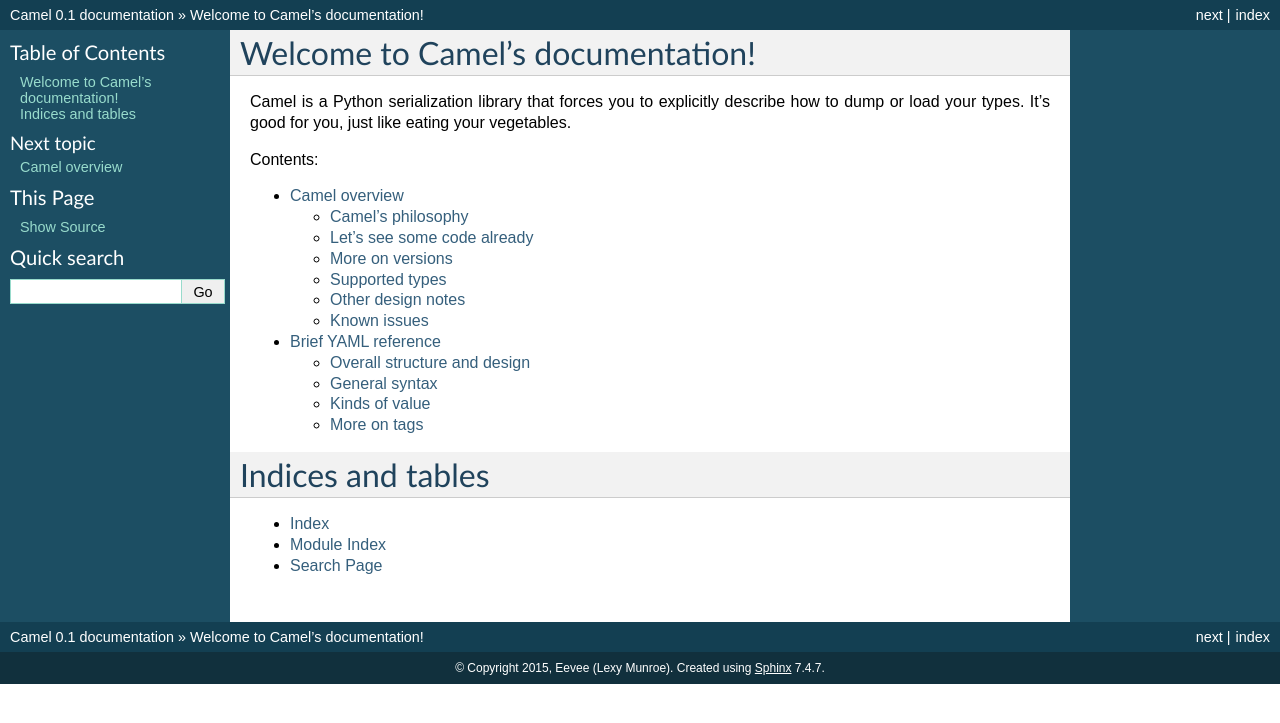
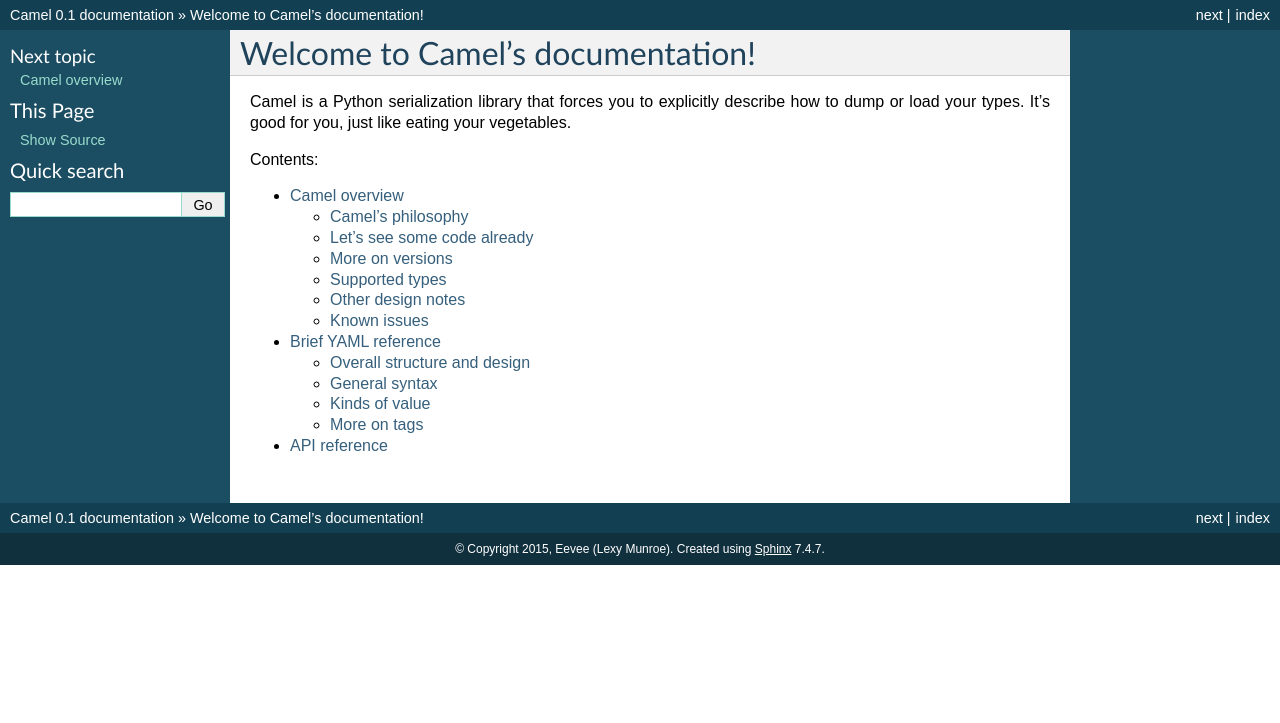
Before and after one commit to eevee/camel, a Sphinx documentation site: the page built from docs/index.rst, in a window 1280 px wide. Shown: the top 723 px of the page. Built offline with Sphinx 7.4.7, drawn with Linux system fonts in a browser that asks for light colours.

```diff
--- /dev/null
+++ b/docs/api.rst
@@ -0,0 +1,6 @@
+API reference
+=============
+
+.. automodule:: camel
+   :members:
+   :undoc-members:
--- a/docs/conf.py
+++ b/docs/conf.py
@@ -18,7 +18,7 @@ import os
 # If extensions (or modules to document with autodoc) are in another directory,
 # add these directories to sys.path here. If the directory is relative to the
 # documentation root, use os.path.abspath to make it absolute, like shown here.
-#sys.path.insert(0, os.path.abspath('.'))
+sys.path.insert(0, os.path.abspath('..'))
 
 # -- General configuration ------------------------------------------------
 
--- a/docs/index.rst
+++ b/docs/index.rst
@@ -17,12 +17,4 @@ Contents:
 
    camel
    yamlref
-
-
-
-Indices and tables
-==================
-
-* :ref:`genindex`
-* :ref:`modindex`
-* :ref:`search`
+   api
```
